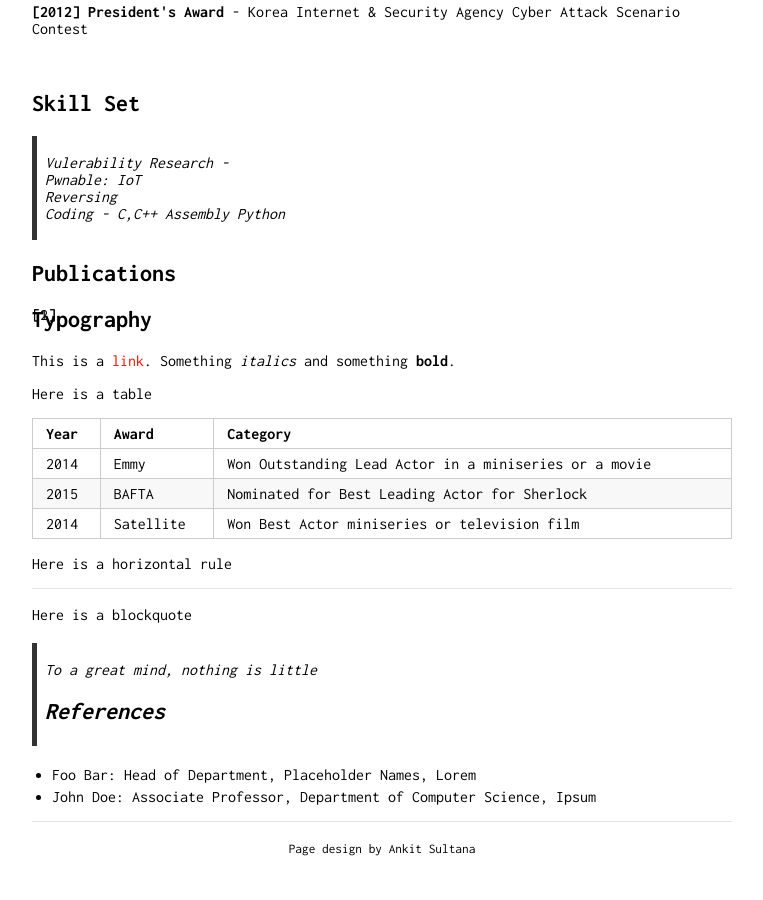
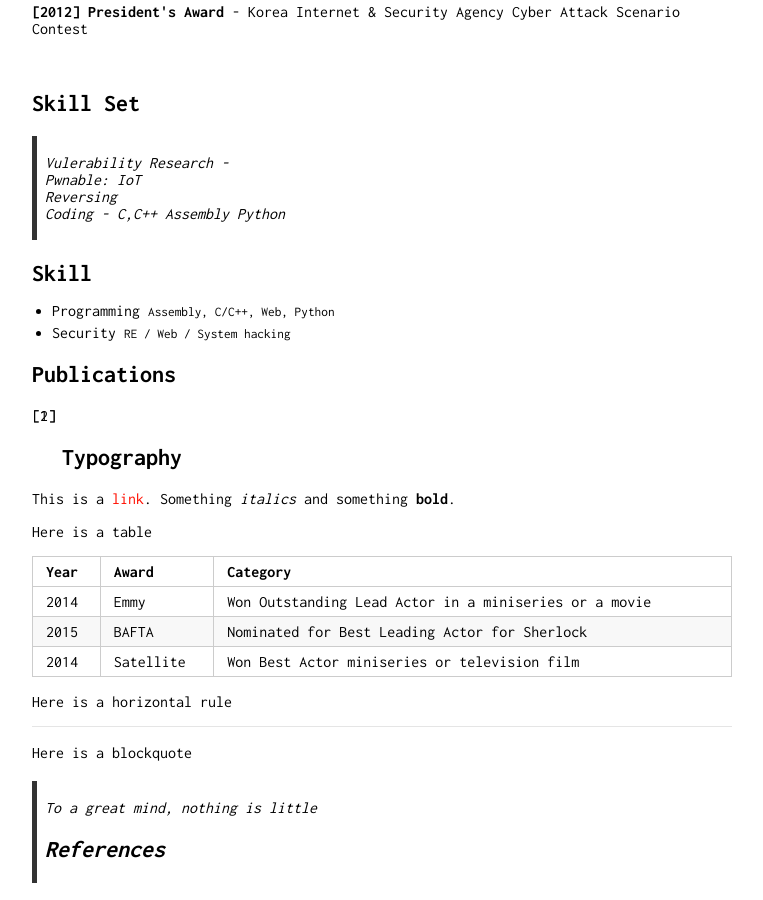
Before and after one commit to Bugeun/bugeun.github.io, a Jekyll site: the page built from index.md, in a window 1280 px wide and 900 px high, scrolled down 1098 px. Shown: the whole window, without its empty margins (258-1021 px from the left). Built offline with Jekyll 4.4.1, drawn with Linux system fonts in a browser that asks for light colours; before the commit the page ends 1954 px from its top, so only the background shows below that.

Commit message:
Update index.md

```diff
--- a/index.md
+++ b/index.md
@@ -71,11 +71,22 @@ Reversing
 <br>
 Coding - C,C++ Assembly Python
 
+<section>
+<h2 style="margin-bottom: 1rem">Skill</h2>
+        <ul>
+          <li>Programming <small>Assembly, C/C++, Web, Python</small></li>
+          <li>
+            Security
+            <small>RE / Web / System hacking</small>
+          </li>
+        </ul>
+</section>
+
 ## Publications
 
 1.
 2.
-
+&nbsp;
 ## Typography
 
 This is a [link](http://google.com). Something *italics* and something **bold**.
```
